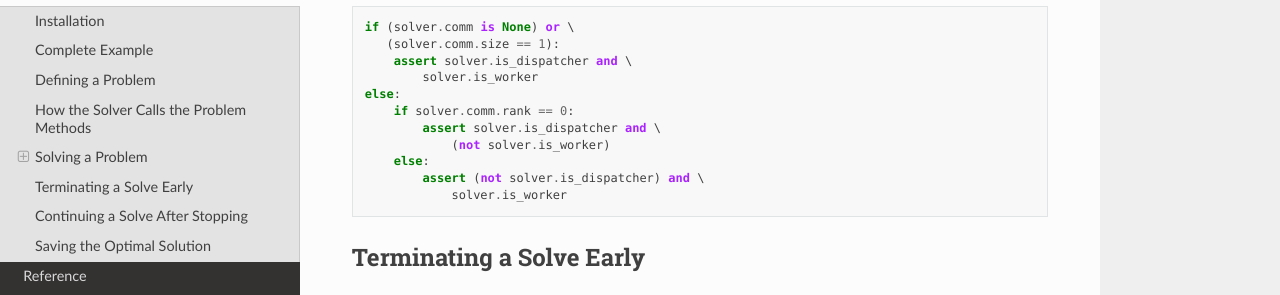
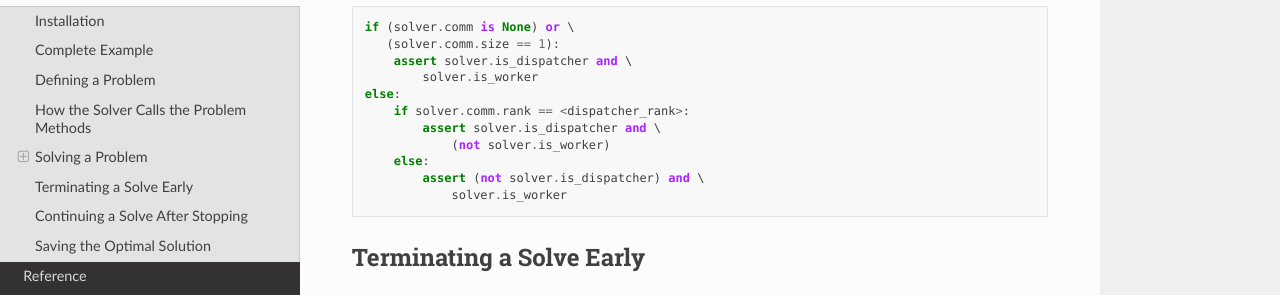
Before and after one commit to ghackebeil/pybnb, a Sphinx documentation site: the page built from doc/getting_started/index.rst, in a window 1280 px wide and 900 px high, scrolled down 5394 px. Shown: the part 156-451 px from the top of the window. Built offline with Sphinx 7.4.7 and the Read the Docs theme 2.0.0, drawn with Linux system fonts in a browser that asks for light colours.

Commit message:
fixing example in doc

```diff
--- a/doc/getting_started/index.rst
+++ b/doc/getting_started/index.rst
@@ -353,7 +353,7 @@ object.
         assert solver.is_dispatcher and \
             solver.is_worker
     else:
-        if solver.comm.rank == 0:
+        if solver.comm.rank == <dispatcher_rank>:
             assert solver.is_dispatcher and \
                 (not solver.is_worker)
         else:
```
